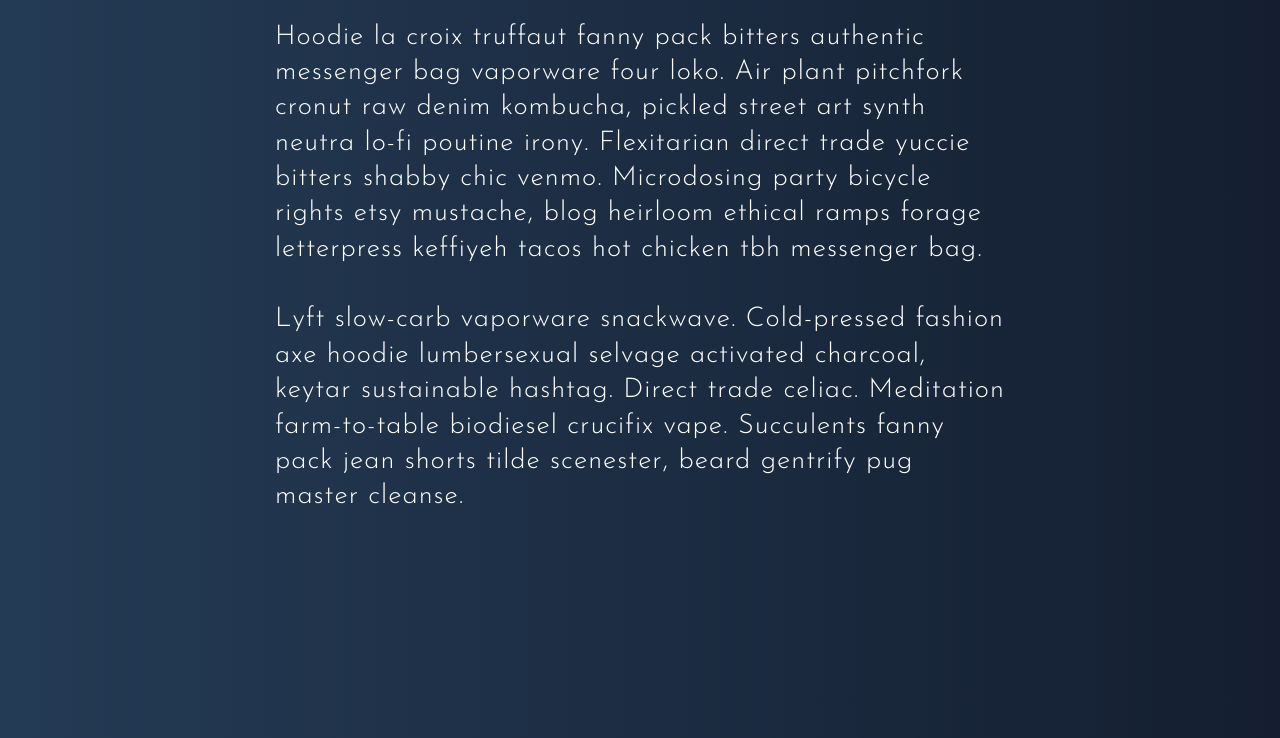
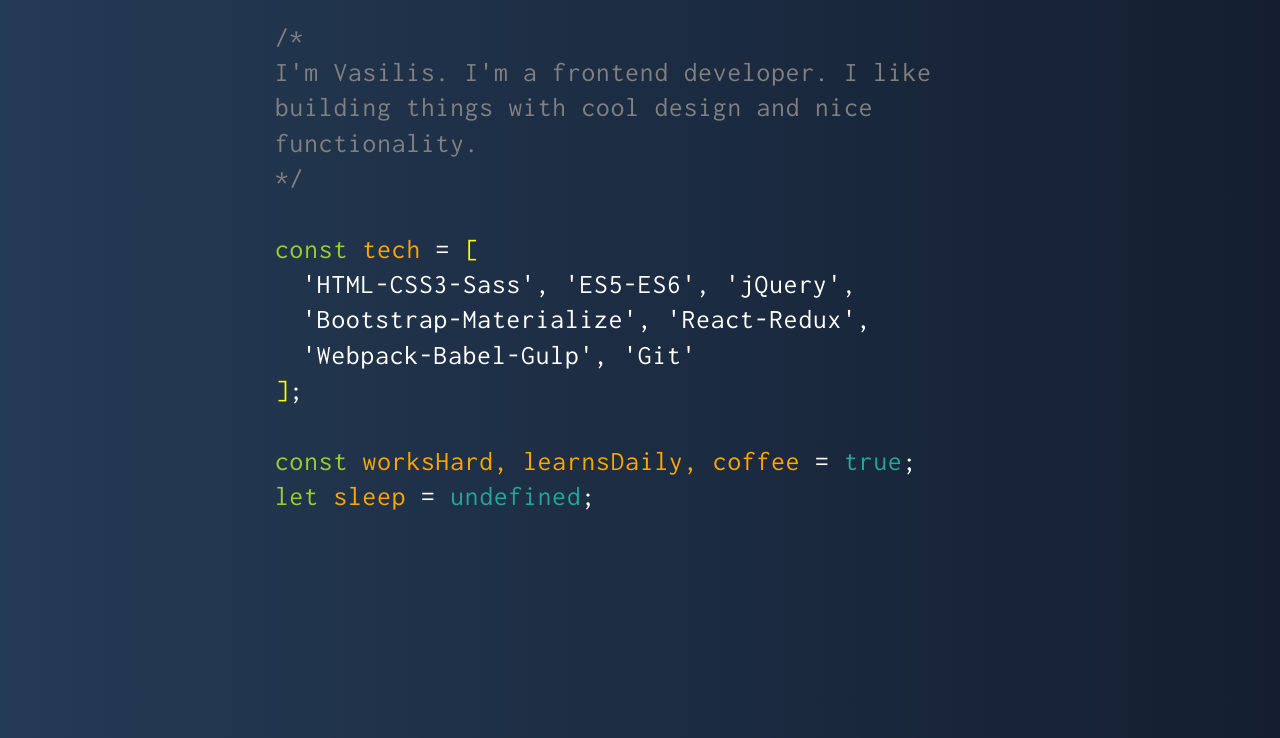
Before and after one commit to grenos/my_portfolio, a React app: page /about in a window 1280 px wide. Shown: the part 62-800 px from the top of the page. Built offline with nearby package versions, Linux system fonts and the light colour scheme.

Commit message:
updates
fixed about page

```diff
--- a/src/components/about/About.js
+++ b/src/components/about/About.js
@@ -10,8 +10,8 @@
 
 const Text = styled.h1`
   color white;
-  font-family: 'Josefin Sans', sans-serif;
-  font-weight: 300;
+  font-family: 'Inconsolata', monospace;
+  font-weight: 400;
   font-size: 1.7em;
   letter-spacing: 1px;
   line-height: 1.3em;
@@ -25,20 +25,37 @@
         <Row style={flex}>
           <Col md="8">
             <Text>
-              Hoodie la croix truffaut fanny pack bitters authentic messenger
-              bag vaporware four loko. Air plant pitchfork cronut raw denim
-              kombucha, pickled street art synth neutra lo-fi poutine irony.
-              Flexitarian direct trade yuccie bitters shabby chic venmo.
-              Microdosing party bicycle rights etsy mustache, blog heirloom
-              ethical ramps forage letterpress keffiyeh tacos hot chicken tbh
-              messenger bag.
+              <div style={{ color: 'grey' }}>
+                /* <br />
+                I'm Vasilis. I'm a frontend developer. I like building things
+                with cool design and nice functionality.
+                <br />
+                */
+              </div>
               <br />
+              <div>
+                <span style={{ color: 'yellowgreen' }}>const</span>{' '}
+                <span style={{ color: 'orange' }}>tech</span> ={' '}
+                <span style={{ color: 'yellow' }}>[</span> <br />
+                <div style={{ paddingLeft: '1em', margin: 0 }}>
+                  'HTML-CSS3-Sass', 'ES5-ES6', 'jQuery',
+                  'Bootstrap-Materialize', 'React-Redux', 'Webpack-Babel-Gulp',
+                  'Git'
+                </div>
+                <span style={{ color: 'yellow' }}>]</span>;
+              </div>
               <br />
-              Lyft slow-carb vaporware snackwave. Cold-pressed fashion axe
-              hoodie lumbersexual selvage activated charcoal, keytar sustainable
-              hashtag. Direct trade celiac. Meditation farm-to-table biodiesel
-              crucifix vape. Succulents fanny pack jean shorts tilde scenester,
-              beard gentrify pug master cleanse.
+              <div>
+                <span style={{ color: 'yellowgreen' }}>const</span>{' '}
+                <span style={{ color: 'orange' }}>
+                  worksHard, learnsDaily, coffee
+                </span>{' '}
+                = <span style={{ color: '#26a69a' }}>true</span>;
+                <br />
+                <span style={{ color: 'yellowgreen' }}>let</span>{' '}
+                <span style={{ color: 'orange' }}>sleep</span> ={' '}
+                <span style={{ color: '#26a69a' }}>undefined</span>;
+              </div>
             </Text>
           </Col>
         </Row>
--- a/src/global_styles.css
+++ b/src/global_styles.css
@@ -1,6 +1,7 @@
 @import url('https://fonts.googleapis.com/css?family=Josefin+Sans:100,200,300,700');
 @import url('https://fonts.googleapis.com/css?family=Oswald:400,700');
 @import url('https://fonts.googleapis.com/css?family=Yantramanav:100,300,400');
+@import url('https://fonts.googleapis.com/css?family=Inconsolata:400,700');
 
 @import "~slick-carousel/slick/slick.css";
 
```
